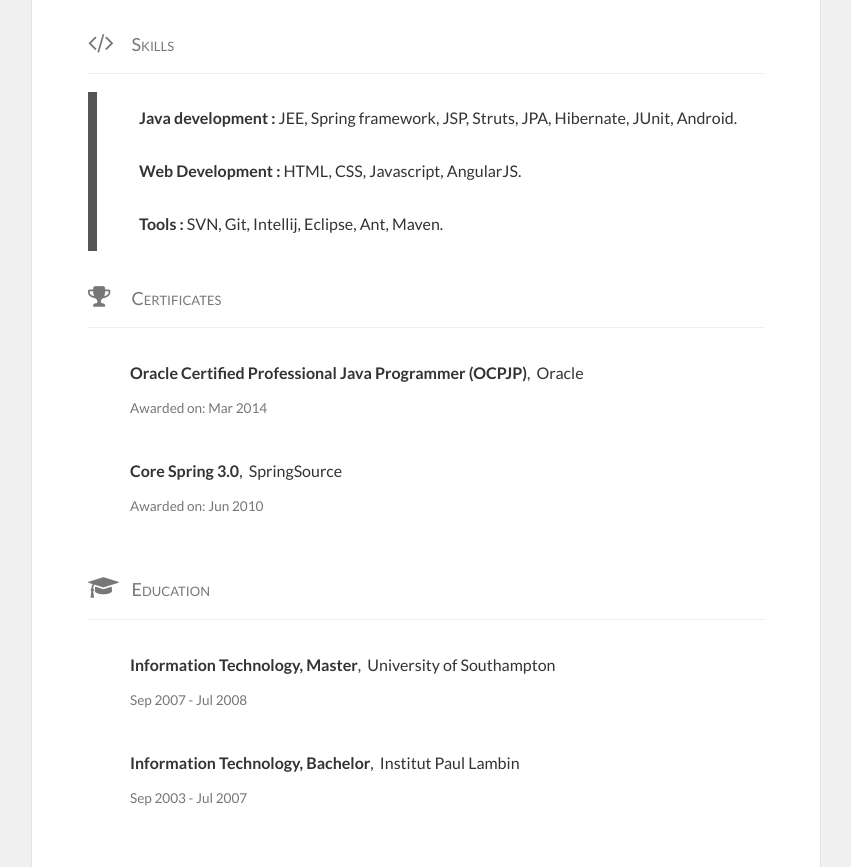
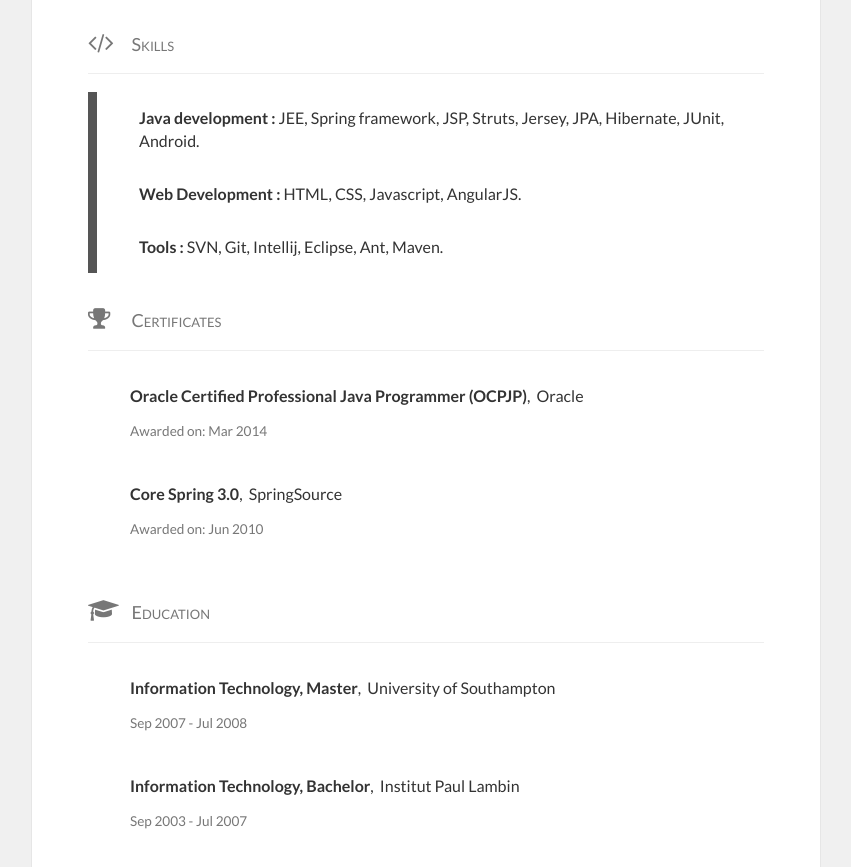
Before and after one commit to bevilp/bevilp.github.io, a plain HTML site: page index.html in a window 1280 px wide. Shown: the part 2044-2911 px from the top of the page, without its empty margins (214-1065 px from the left). Drawn offline with nearby package versions, Linux system fonts and the light colour scheme.

Commit message:
forgot jersey in java dev

```diff
--- a/index.html
+++ b/index.html
@@ -638,7 +638,7 @@ h4 > .fa {
             <ul class="list-unstyled">
                 <li class="card-nested skill ">
                   <strong>Java development :</strong>
-                   <span class="enumeration">JEE</span>  <span class="enumeration">Spring framework</span>  <span class="enumeration">JSP</span>  <span class="enumeration">Struts</span>  <span class="enumeration">JPA</span>  <span class="enumeration">Hibernate</span>  <span class="enumeration">JUnit</span>  <span class="enumeration">Android</span>
+                   <span class="enumeration">JEE</span>  <span class="enumeration">Spring framework</span>  <span class="enumeration">JSP</span>  <span class="enumeration">Struts</span> <span class="enumeration">Jersey</span> <span class="enumeration">JPA</span>  <span class="enumeration">Hibernate</span>  <span class="enumeration">JUnit</span>  <span class="enumeration">Android</span>
               </li>
                 <li class="card-nested skill ">
                   <strong>Web Development :</strong>
```
